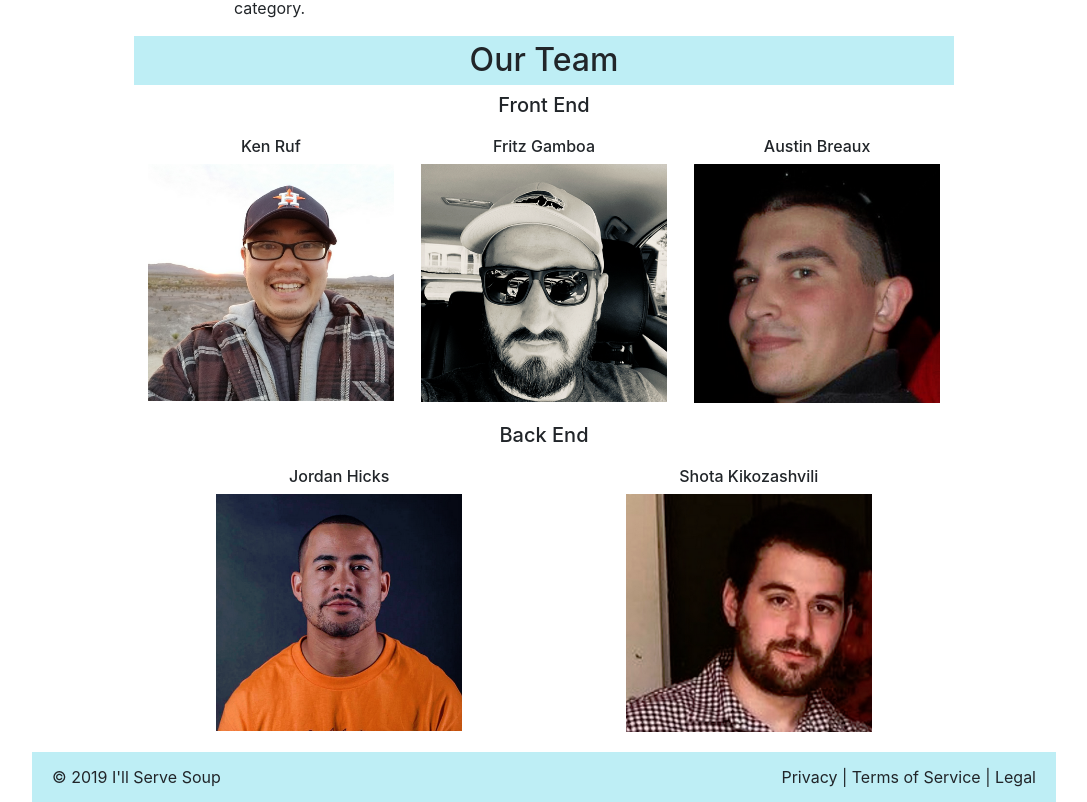
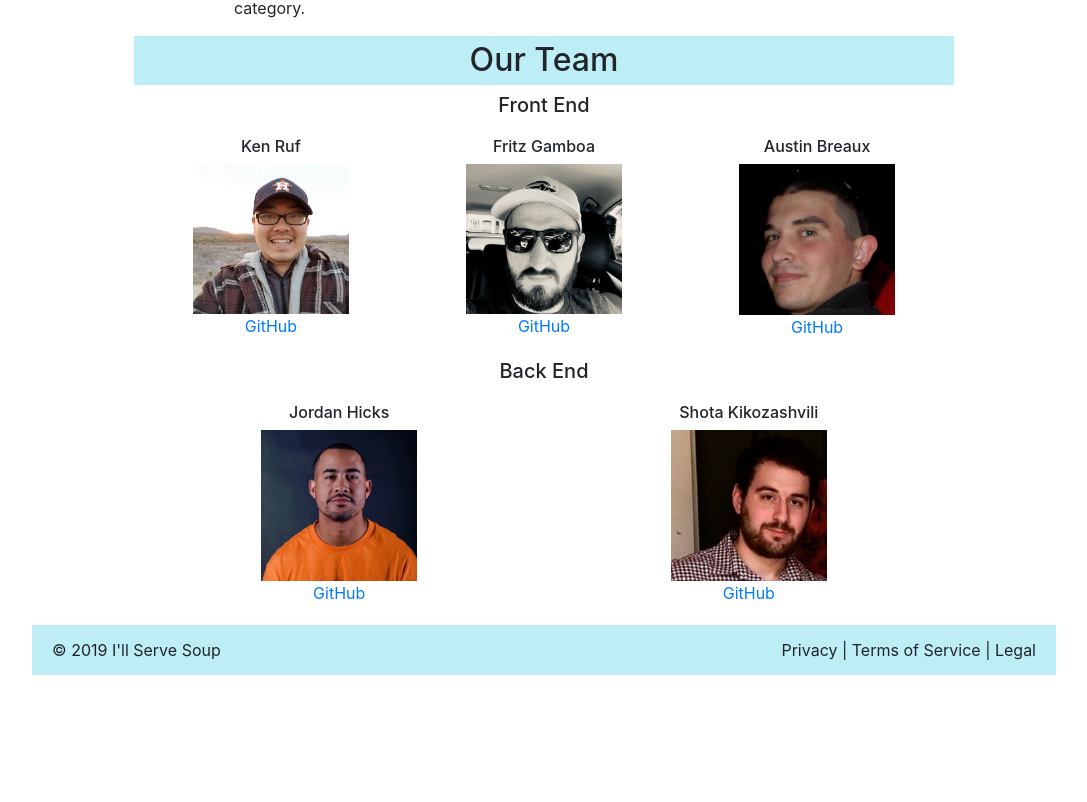
Before and after one commit to i-ll-serve-soup-july-2019/FrontEnd, a React (Create React App) app in the folder serve-soup/: page / in a window 1280 px wide. Shown: the part 1000-1802 px from the top of the page, without its empty margins (96-1183 px from the left). After the commit the page ends 1675 px from the top, so only its background shows below. Built offline with nearby package versions, Linux system fonts and the light colour scheme.

Commit message:
centered GitHub link

```diff
--- a/serve-soup/src/App.css
+++ b/serve-soup/src/App.css
@@ -143,7 +143,6 @@ table {
   display: flex;
   flex-direction: row;
   justify-content: space-around;
-  width: 100%;
 }
 
 .landing-page-team-group {
@@ -153,13 +152,20 @@ table {
 .landing-page-team-member {
   display: flex;
   flex-direction: column;
-  width: 30%;
+  width: 19%;
 }
 
 .landing-page-team-member img {
   display: flex;
   flex-direction: column;
   width: 100%;
+}
+
+.landing-page-team-member a {
+  display: flex;
+  flex-direction: column;
+  width: 100%;
+  text-align: center;
 }
 
 .landing-page-footer {
--- a/serve-soup/src/components/LandingPage.js
+++ b/serve-soup/src/components/LandingPage.js
@@ -71,22 +71,25 @@ const LandingPage = () => {
             <p>Get an alert when an item is getting low in your inventory.</p>
           </div>
         </div>
+        <h2>Our Team</h2>
         <div className="landing-page-team">
-        <h2>Our Team</h2>
           <div className="landing-page-team-group">
             <h3>Front End</h3>
             <div className="landing-page-team-members">
               <div className="landing-page-team-member">
                 <h4>Ken Ruf</h4>
                 <img src={ken} alt="Ken Ruf"/>
+                <a href="https://github.com/HaBuDeSu">GitHub</a>
               </div>
               <div className="landing-page-team-member">
                 <h4>Fritz Gamboa</h4>
                 <img src={fritz} alt="Fritz Gamboa"/>
+                <a href="https://github.com/fritzgt">GitHub</a>
               </div>
               <div className="landing-page-team-member">
                 <h4>Austin Breaux</h4>
                 <img src={austin} alt="Austin Breaux"/>
+                <a href="https://github.com/austinbro5">GitHub</a>
               </div>
             </div>
           </div>
@@ -96,10 +99,14 @@ const LandingPage = () => {
               <div className="landing-page-team-member">
                 <h4>Jordan Hicks</h4>
                 <img src={jordan} alt="Jordan Hicks"/>
+                <a href="https://github.com/jthicks91">GitHub</a>
+
               </div>
               <div className="landing-page-team-member">
                 <h4>Shota Kikozashvili</h4>
                 <img src={shota} alt="Shota Kikozashvili"/>
+                <a href="https://github.com/ShotaKiko">GitHub</a>
+
               </div>
             </div>
           </div>
```
